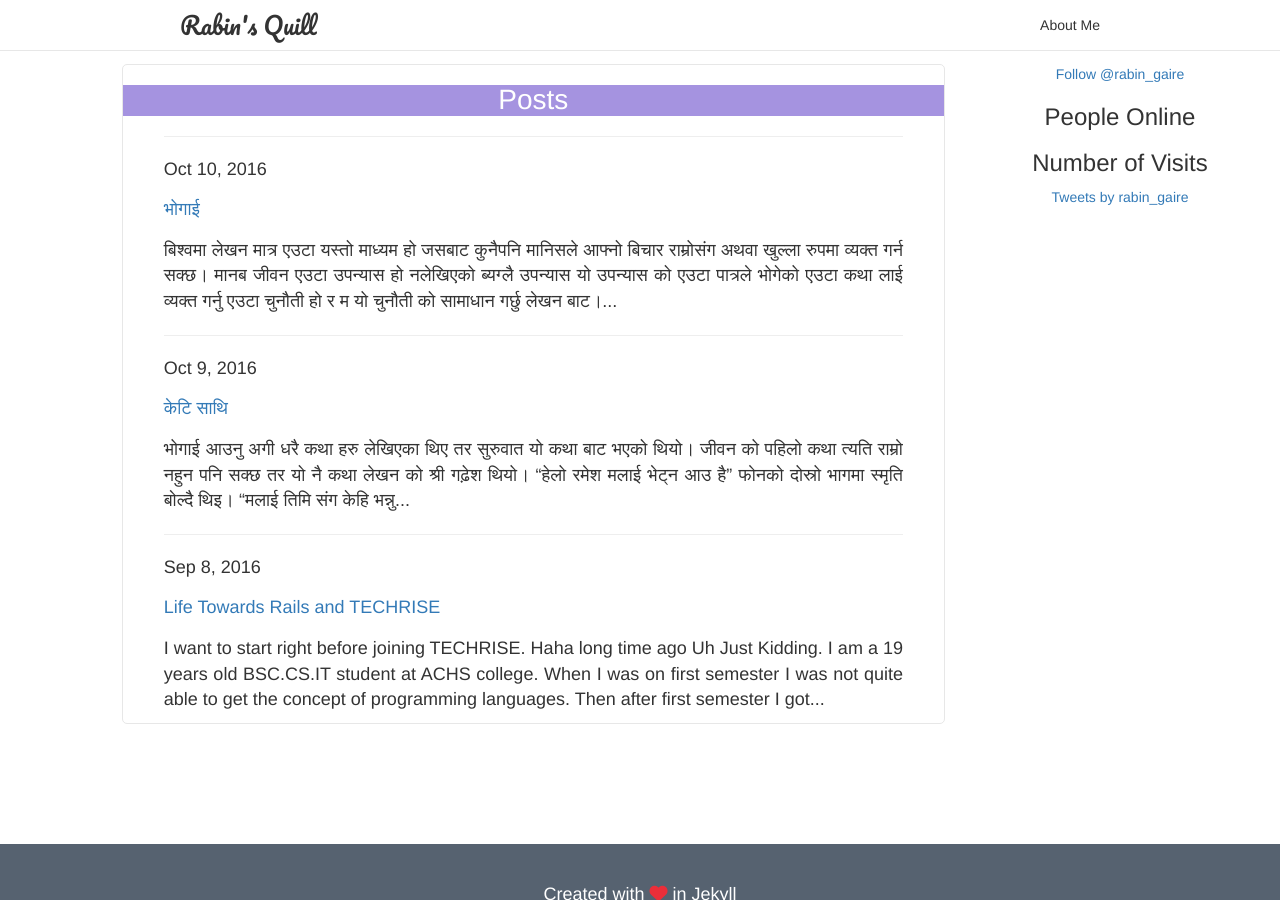
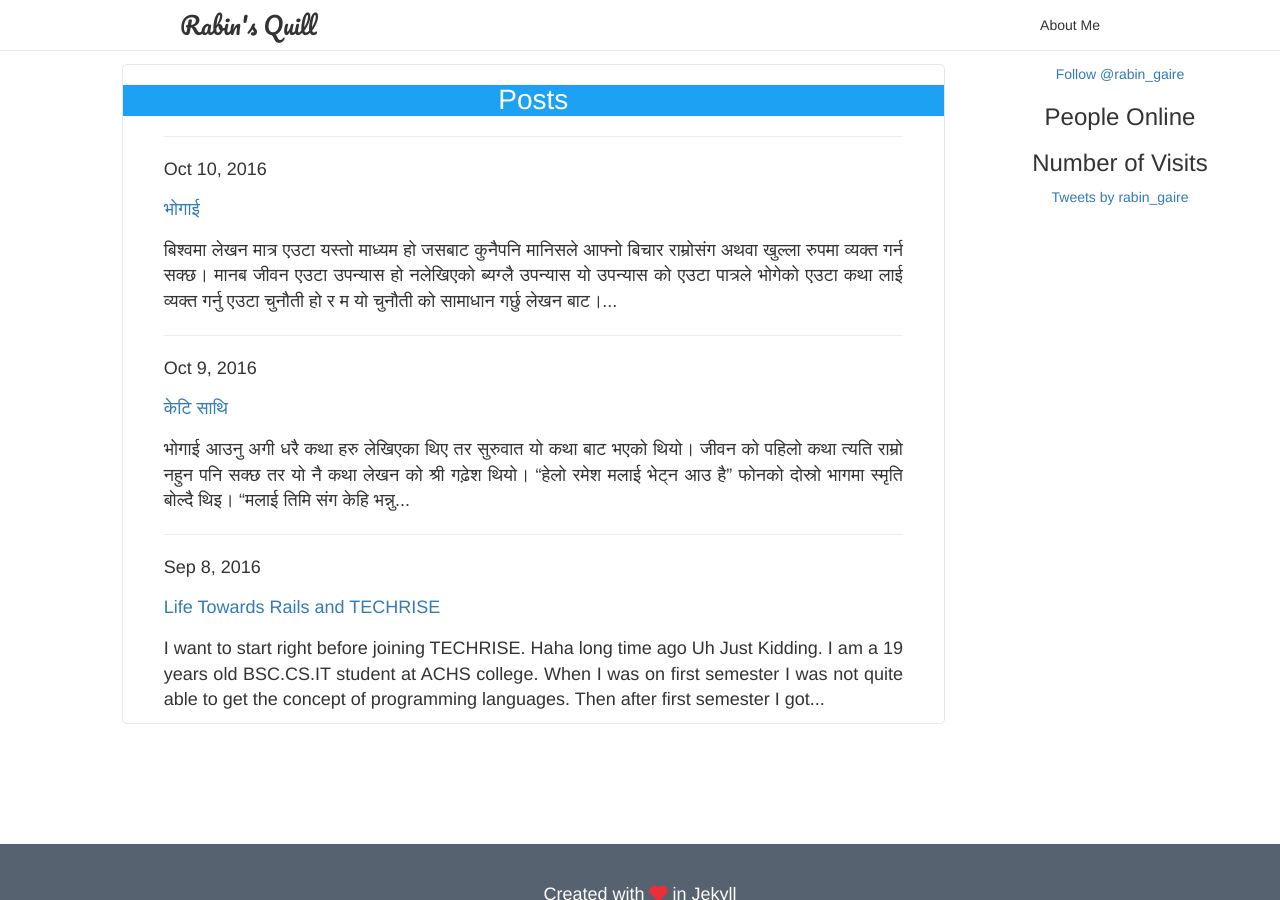
Before and after one commit to rabingaire/rabingaire.github.io, a Jekyll site: the page built from index.html, in a window 1280 px wide and 900 px high. Built offline with Jekyll 4.4.1, drawn with Linux system fonts in a browser that asks for light colours; nearby versions of some CDN libraries; a script that is not in the unit is left out; comment, search, counter and statistics services are not loaded.

Commit message:
minor changes on ui

```diff
--- a/Gemfile
+++ b/Gemfile
@@ -13,6 +13,8 @@ gem "jekyll", "3.2.1"
 
 gem 'jekyll-seo-tag'
 
+gem 'jekyll-paginate'
+
 
 # If you want to use GitHub Pages, remove the "gem "jekyll"" above and
 # uncomment the line below. To upgrade, run `bundle update github-pages`.
--- a/_config.yml
+++ b/_config.yml
@@ -26,6 +26,7 @@ twitter:
 
 gems:
   - jekyll-seo-tag
+  - jekyll-paginate
 
 # Build settings
 markdown: kramdown
--- a/_sass/_index.scss
+++ b/_sass/_index.scss
@@ -12,7 +12,7 @@
 
 .page-heading {
   font-size: 2em;
-  background-color: #A593E0;
+  background-color: #1da1f2;
   color:#FFFFFF;
 }
 
```
Also changed, not shown: Gemfile.lock.
